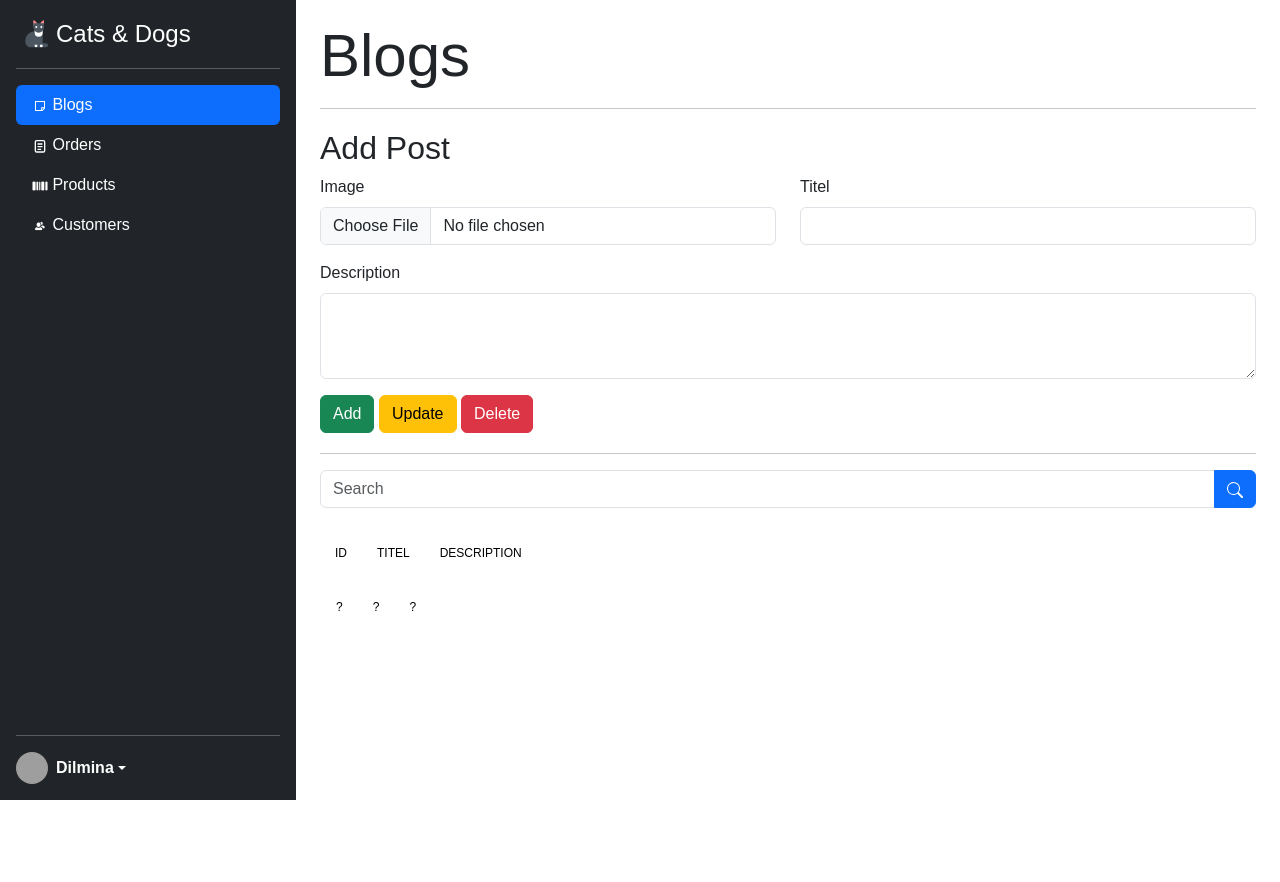
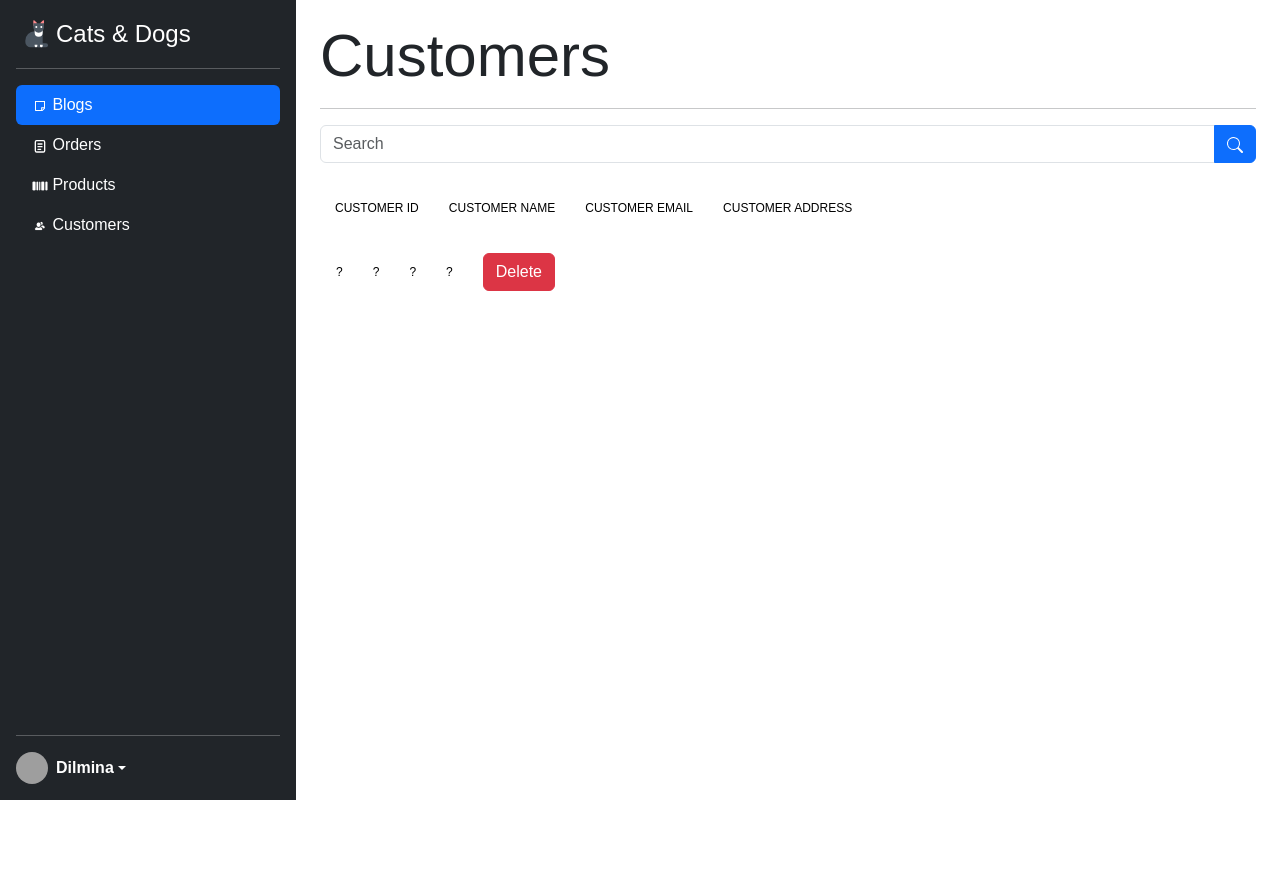
Before and after one commit to Dilmina-Prashan/CatsAndDogs, a PHP site: page /private/admin.php in a window 1280 px wide. After the commit the page ends 800 px from the top, so only its background shows below. Run offline with PHP 8.4, Linux system fonts and the light colour scheme; lists and menus that the app fills with data are empty; grey boxes are pictures that could not be loaded.

Commit message:
add customers orders products ui

```diff
--- a/private/admin.php
+++ b/private/admin.php
@@ -23,7 +23,7 @@
                         <hr>
                         <ul class="nav nav-pills flex-column mb-auto">
                             <li class="nav-item">
-                                <a href="#" class="nav-link active" aria-current="page">
+                                <a href="../private/blogs.php" class="nav-link active" aria-current="page">
                                     <img src="../assets/post-it-svgrepo-com.svg" width="16" height="16" alt="post">
                                     Blogs
                                 </a>
@@ -60,7 +60,10 @@
                     </div>
                 </div>
                 <div class="col-sm-9 viewport">
-                    <?php include '../private/blogs.php'; ?>
+                    <!-- <?php include '../private/blogs.php'; ?> -->
+                    <!-- <?php include '../private/oders.php'; ?> -->
+                    <!-- <?php include '../private/products.php'; ?> -->
+                    <?php include '../private/customers.php'; ?>
                 </div>
             </div>
         </div>
--- /dev/null
+++ b/private/customers.php
@@ -0,0 +1,54 @@
+<!DOCTYPE html>
+<html lang="en">
+
+<head>
+    <meta charset="UTF-8">
+    <meta name="viewport" content="width=device-width, initial-scale=1.0">
+    <link href="https://cdn.jsdelivr.net/npm/bootstrap@5.3.3/dist/css/bootstrap.min.css" rel="stylesheet" integrity="sha384-QWTKZyjpPEjISv5WaRU9OFeRpok6YctnYmDr5pNlyT2bRjXh0JMhjY6hW+ALEwIH" crossorigin="anonymous">
+    <link rel="stylesheet" href="https://cdn.jsdelivr.net/npm/bootstrap-icons@1.11.3/font/bootstrap-icons.min.css">
+    <link rel="stylesheet" href="../styles/customers.css">
+    <title>Customers</title>
+</head>
+
+<body>
+    <section>
+        <h1>Customers</h1>
+        <hr>
+        <div class="input-group mb-3">
+            <input type="text" class="form-control" placeholder="Search" aria-label="Recipient's username" aria-describedby="button-addon2">
+            <button class="btn btn-primary" type="button" id="button-addon2"><svg xmlns="http://www.w3.org/2000/svg" width="16" height="16" fill="currentColor" class="bi bi-search" viewBox="0 0 16 16">
+                    <path d="M11.742 10.344a6.5 6.5 0 1 0-1.397 1.398h-.001q.044.06.098.115l3.85 3.85a1 1 0 0 0 1.415-1.414l-3.85-3.85a1 1 0 0 0-.115-.1zM12 6.5a5.5 5.5 0 1 1-11 0 5.5 5.5 0 0 1 11 0" />
+                </svg></button>
+        </div>
+        <section>
+            <div class="tbl-header">
+                <table cellpadding="0" cellspacing="0" border="0">
+                    <thead>
+                        <tr>
+                            <th>Customer ID</th>
+                            <th>Customer Name</th>
+                            <th>Customer Email</th>
+                            <th>Customer Address</th>
+                        </tr>
+                    </thead>
+                </table>
+            </div>
+            <div class="tbl-content">
+                <table cellpadding="0" cellspacing="0" border="0">
+                    <tbody>
+                        <tr>
+                            <td>?</td>
+                            <td>?</td>
+                            <td>?</td>
+                            <td>?</td>
+                            <td><button type="button" class="btn btn-danger">Delete</button></td>
+                        </tr>
+                    </tbody>
+                </table>
+            </div>
+        </section>
+    </section>
+    <script src="https://cdn.jsdelivr.net/npm/bootstrap@5.3.3/dist/js/bootstrap.bundle.min.js" integrity="sha384-YvpcrYf0tY3lHB60NNkmXc5s9fDVZLESaAA55NDzOxhy9GkcIdslK1eN7N6jIeHz" crossorigin="anonymous"></script>
+</body>
+
+</html>
--- /dev/null
+++ b/private/oders.php
@@ -0,0 +1,62 @@
+<!DOCTYPE html>
+<html lang="en">
+
+<head>
+    <meta charset="UTF-8">
+    <meta name="viewport" content="width=device-width, initial-scale=1.0">
+    <link href="https://cdn.jsdelivr.net/npm/bootstrap@5.3.3/dist/css/bootstrap.min.css" rel="stylesheet" integrity="sha384-QWTKZyjpPEjISv5WaRU9OFeRpok6YctnYmDr5pNlyT2bRjXh0JMhjY6hW+ALEwIH" crossorigin="anonymous">
+    <link rel="stylesheet" href="https://cdn.jsdelivr.net/npm/bootstrap-icons@1.11.3/font/bootstrap-icons.min.css">
+    <link rel="stylesheet" href="../styles/blogs.css">
+    <title>Blogs</title>
+</head>
+
+<body>
+    <section>
+        <h1>Orders</h1>
+        <hr>
+        <div class="addorders">
+            <div class="input-group mb-3">
+                <input type="text" class="form-control" placeholder="Search" aria-label="Recipient's username" aria-describedby="button-addon2">
+                <button class="btn btn-primary" type="button" id="button-addon2"><svg xmlns="http://www.w3.org/2000/svg" width="16" height="16" fill="currentColor" class="bi bi-search" viewBox="0 0 16 16">
+                        <path d="M11.742 10.344a6.5 6.5 0 1 0-1.397 1.398h-.001q.044.06.098.115l3.85 3.85a1 1 0 0 0 1.415-1.414l-3.85-3.85a1 1 0 0 0-.115-.1zM12 6.5a5.5 5.5 0 1 1-11 0 5.5 5.5 0 0 1 11 0" />
+                    </svg></button>
+            </div>
+            <section>
+                <div class="tbl-header">
+                    <table cellpadding="0" cellspacing="0" border="0">
+                        <thead>
+                            <tr>
+                                <th>Order ID</th>
+                                <th>Item ID</th>
+                                <th>Item Name</th>
+                                <th>Item QTY</th>
+                                <th>Customer name</th>
+                                <th>Customer Email</th>
+                                <th>Customer Address</th>
+                            </tr>
+                        </thead>
+                    </table>
+                </div>
+                <div class="tbl-content">
+                    <table cellpadding="0" cellspacing="0" border="0">
+                        <tbody>
+                            <tr>
+                                <td>?</td>
+                                <td>?</td>
+                                <td>?</td>
+                                <td>?</td>
+                                <td>?</td>
+                                <td>?</td>
+                                <td>?</td>
+                                <td>?</td>
+                                <td><button type="button" class="btn btn-danger">Delete</button></td>
+                            </tr>
+                        </tbody>
+                    </table>
+                </div>
+            </section>
+    </section>
+    <script src="https://cdn.jsdelivr.net/npm/bootstrap@5.3.3/dist/js/bootstrap.bundle.min.js" integrity="sha384-YvpcrYf0tY3lHB60NNkmXc5s9fDVZLESaAA55NDzOxhy9GkcIdslK1eN7N6jIeHz" crossorigin="anonymous"></script>
+</body>
+
+</html>
--- /dev/null
+++ b/private/products.php
@@ -0,0 +1,86 @@
+<!DOCTYPE html>
+<html lang="en">
+
+<head>
+    <meta charset="UTF-8">
+    <meta name="viewport" content="width=device-width, initial-scale=1.0">
+    <link href="https://cdn.jsdelivr.net/npm/bootstrap@5.3.3/dist/css/bootstrap.min.css" rel="stylesheet" integrity="sha384-QWTKZyjpPEjISv5WaRU9OFeRpok6YctnYmDr5pNlyT2bRjXh0JMhjY6hW+ALEwIH" crossorigin="anonymous">
+    <link rel="stylesheet" href="https://cdn.jsdelivr.net/npm/bootstrap-icons@1.11.3/font/bootstrap-icons.min.css">
+    <link rel="stylesheet" href="../styles/adminProduct.css">
+    <title>Products</title>
+</head>
+
+<body>
+    <section>
+        <h1>Products</h1>
+        <hr>
+        <div class="addpost">
+            <h2>Add Products</h2>
+            <div class="addpostContainer">
+                <div class="row">
+                    <div class="col">
+                        <div class="mb-3">
+                            <label for="formFile" class="form-label">Image</label>
+                            <input class="form-control" type="file" id="formFile">
+                        </div>
+                    </div>
+                    <div class="col">
+                        <div class="mb-3">
+                            <label for="formFile" class="form-label">ID</label>
+                            <input type="text" class="form-control" aria-label="Titel">
+                        </div>
+                    </div>
+                    <div class="col">
+                        <div class="mb-3">
+                            <label for="formFile" class="form-label">Product Name</label>
+                            <input type="text" class="form-control" aria-label="Titel">
+                        </div>
+                    </div>
+                </div>
+                <div class="mb-3">
+                    <label for="formFile" class="form-label">Description</label>
+                    <textarea class="form-control" id="exampleFormControlTextarea1" rows="3"></textarea>
+                </div>
+                <button type="button" class="btn btn-success">Add</button>
+                <button type="button" class="btn btn-warning">Update</button>
+                <button type="button" class="btn btn-danger">Delete</button>
+            </div>
+        </div>
+        <hr>
+        <div class="input-group mb-3">
+            <input type="text" class="form-control" placeholder="Search" aria-label="Recipient's username" aria-describedby="button-addon2">
+            <button class="btn btn-primary" type="button" id="button-addon2"><svg xmlns="http://www.w3.org/2000/svg" width="16" height="16" fill="currentColor" class="bi bi-search" viewBox="0 0 16 16">
+                    <path d="M11.742 10.344a6.5 6.5 0 1 0-1.397 1.398h-.001q.044.06.098.115l3.85 3.85a1 1 0 0 0 1.415-1.414l-3.85-3.85a1 1 0 0 0-.115-.1zM12 6.5a5.5 5.5 0 1 1-11 0 5.5 5.5 0 0 1 11 0" />
+                </svg></button>
+        </div>
+        <section>
+            <div class="tbl-header">
+                <table cellpadding="0" cellspacing="0" border="0">
+                    <thead>
+                        <tr>
+                            <th>Product ID</th>
+                            <th>Product Name</th>
+                            <th>Product Image</th>
+                            <th>Product Description</th>
+                        </tr>
+                    </thead>
+                </table>
+            </div>
+            <div class="tbl-content">
+                <table cellpadding="0" cellspacing="0" border="0">
+                    <tbody>
+                        <tr>
+                            <td>?</td>
+                            <td>?</td>
+                            <td>?</td>
+                            <td>?</td>
+                        </tr>
+                    </tbody>
+                </table>
+            </div>
+        </section>
+    </section>
+    <script src="https://cdn.jsdelivr.net/npm/bootstrap@5.3.3/dist/js/bootstrap.bundle.min.js" integrity="sha384-YvpcrYf0tY3lHB60NNkmXc5s9fDVZLESaAA55NDzOxhy9GkcIdslK1eN7N6jIeHz" crossorigin="anonymous"></script>
+</body>
+
+</html>
--- /dev/null
+++ b/styles/customers.css
@@ -0,0 +1,100 @@
+* {
+    margin: 0;
+    padding: 0;
+    box-sizing: border-box;
+    font-family: "Montserrat", sans-serif;
+}
+
+section {
+    margin: 0;
+    padding: 0;
+}
+
+section>h1 {
+    margin: 20px 0 0 0;
+    font-size: 60px;
+}
+
+.addpost {
+    margin: 20px 0 20px 0;
+}
+
+.table {
+    width: 100%;
+    table-layout: fixed;
+}
+
+.tbl-header {
+    background-color: rgba(255, 255, 255, 0.3);
+}
+
+.tbl-content {
+    height: 300px;
+    overflow-x: auto;
+    margin-top: 0px;
+    border: 1px solid rgba(255, 255, 255, 0.3);
+}
+
+th {
+    padding: 20px 15px;
+    text-align: left;
+    font-weight: 500;
+    font-size: 12px;
+    color: #000;
+    text-transform: uppercase;
+}
+
+td {
+    padding: 15px;
+    text-align: left;
+    vertical-align: middle;
+    font-weight: 300;
+    font-size: 12px;
+    color: #000;
+    border-bottom: solid 1px rgba(255, 255, 255, 0.1);
+}
+
+
+/* follow me template */
+
+.made-with-love {
+    margin-top: 40px;
+    padding: 10px;
+    clear: left;
+    text-align: center;
+    font-size: 10px;
+    font-family: arial;
+    color: #000;
+}
+
+.made-with-love i {
+    font-style: normal;
+    color: #F50057;
+    font-size: 14px;
+    position: relative;
+    top: 2px;
+}
+
+.made-with-love a {
+    color: #000;
+    text-decoration: none;
+}
+
+.made-with-love a:hover {
+    text-decoration: underline;
+}
+
+
+/* for custom scrollbar for webkit browser*/
+
+::-webkit-scrollbar {
+    width: 6px;
+}
+
+::-webkit-scrollbar-track {
+    -webkit-box-shadow: inset 0 0 6px rgba(0, 0, 0, 0.3);
+}
+
+::-webkit-scrollbar-thumb {
+    -webkit-box-shadow: inset 0 0 6px rgba(0, 0, 0, 0.3);
+}
```
Also changed, not shown: styles/adminProduct.css (added, +100 -0 lines), styles/orders.css (added, +100 -0 lines).
